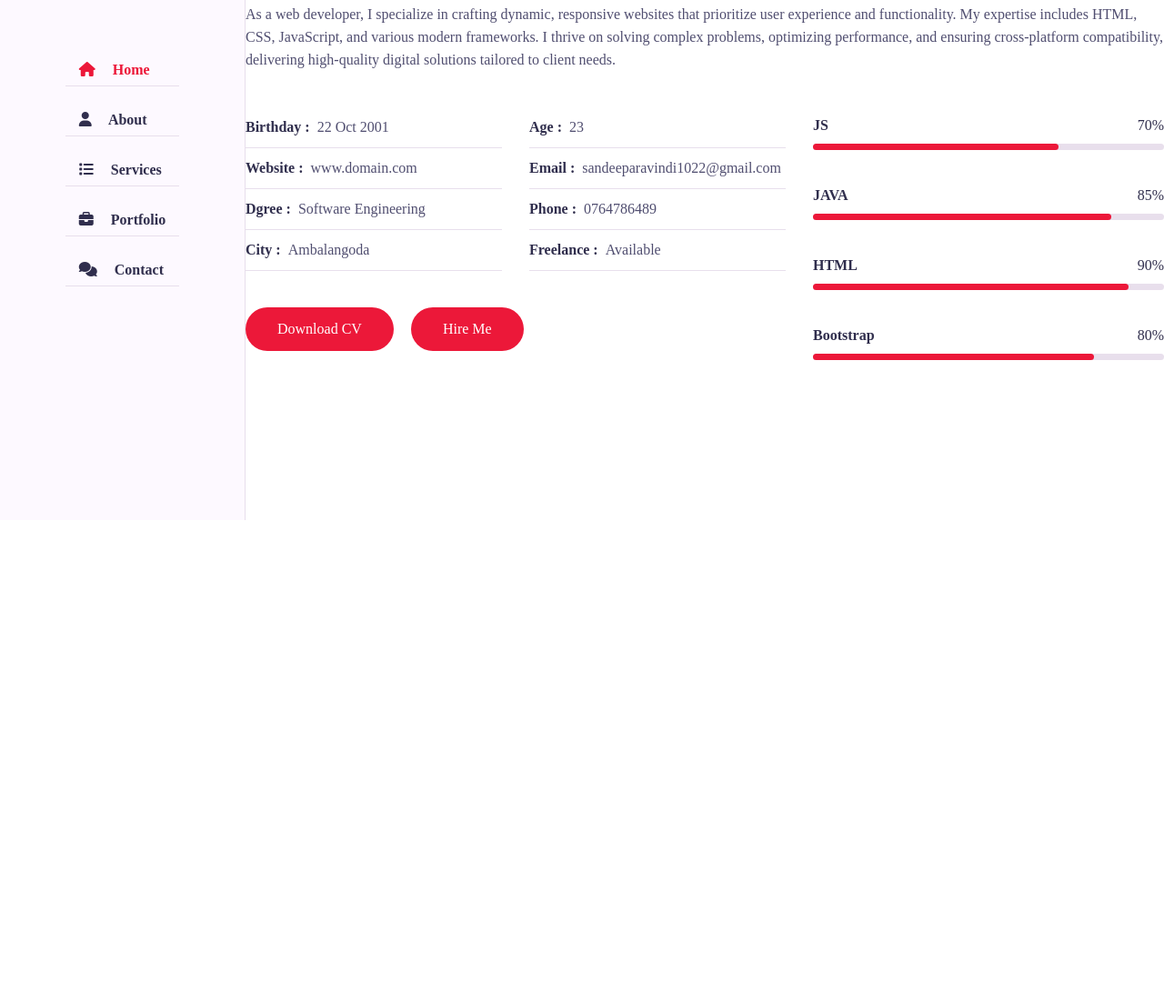
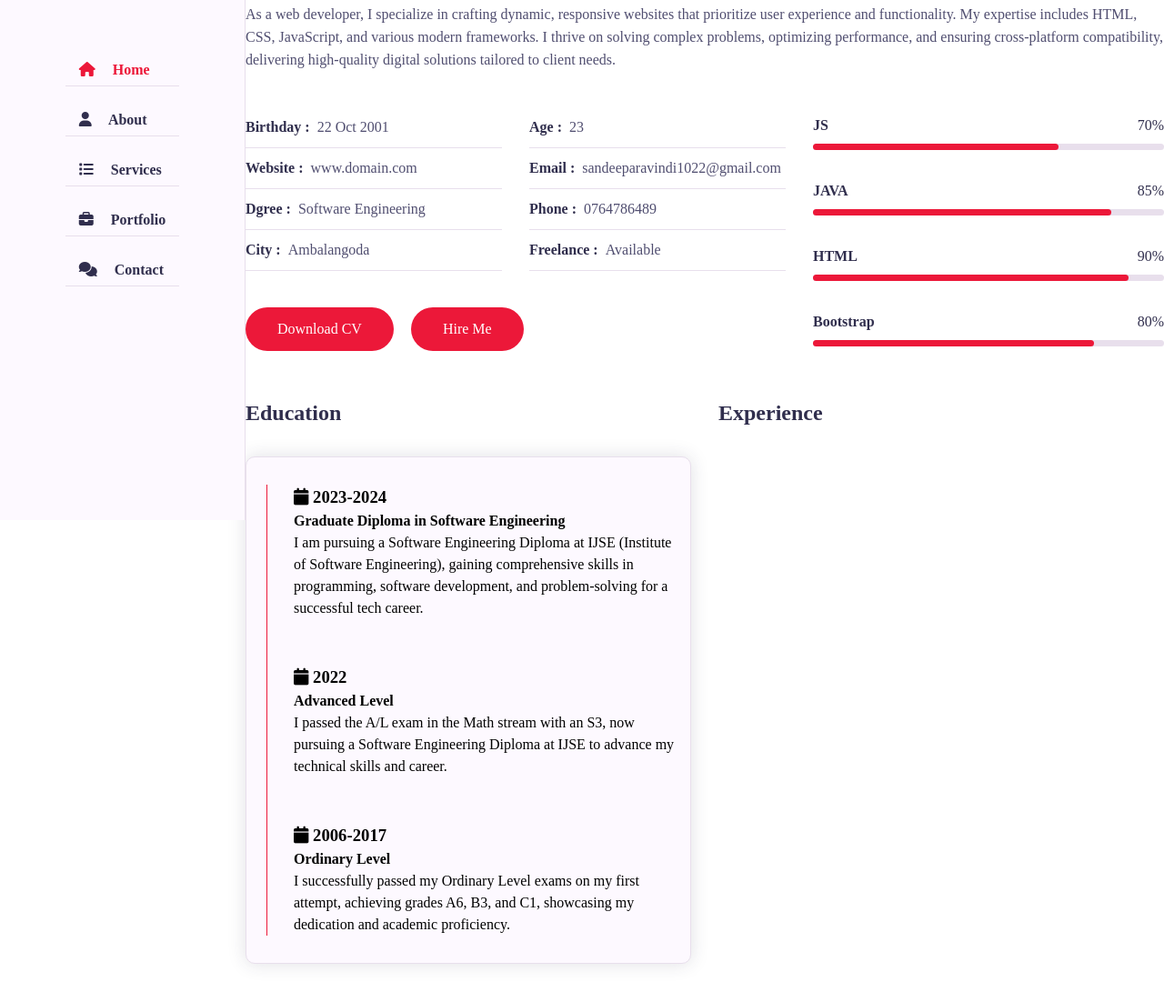
Before and after one commit to sandeeparavindi/My-Profile, a plain HTML site: page Index.html in a window 1280 px wide. Shown: the part 228-1330 px from the top of the page at 91% size. Before the commit the page ends 800 px from the top, so only its background shows below. Drawn offline with Linux system fonts and the light colour scheme; a web font is replaced by a local one.

Commit message:
Education cart completed

```diff
--- a/Index.html
+++ b/Index.html
@@ -133,6 +133,50 @@
                                 </div>
                             </div>
                         </div>
+                        <div class="row">
+                            <div class="education padd-15">
+                                <h3 class="tittle">Education</h3>
+                                <div class="row">
+                                    <div class="timeline-box padd-15">
+                                        <div class="timeline shadow-dark">
+                                            <div class="timeline-item">
+                                                <div class="circle-dot"></div>
+                                                <h3 class="timeline-date">
+                                                    <i class="fa fa-calendar"></i> 2023-2024
+                                                </h3>
+                                                <h4 class="timeline-tittle">Graduate Diploma in Software Engineering</h4>
+                                                <p class="timeline-text">I am pursuing a Software Engineering Diploma
+                                                     at IJSE (Institute of Software Engineering), gaining comprehensive skills in programming, software development,
+                                                     and problem-solving for a successful tech career.</p>
+                                            </div>
+                                            <div class="timeline-item">
+                                                <div class="circle-dot"></div>
+                                                <h3 class="timeline-date">
+                                                    <i class="fa fa-calendar"></i> 2022
+                                                </h3>
+                                                <h4 class="timeline-tittle">Advanced Level</h4>
+                                                <p class="timeline-text">I passed the A/L exam in the Math stream
+                                                    with an S3, now pursuing a Software Engineering Diploma at IJSE to
+                                                     advance my technical skills and career.</p>
+                                            </div>
+                                            <div class="timeline-item">
+                                                <div class="circle-dot"></div>
+                                                <h3 class="timeline-date">
+                                                    <i class="fa fa-calendar"></i> 2006-2017
+                                                </h3>
+                                                <h4 class="timeline-tittle">Ordinary Level</h4>
+                                                <p class="timeline-text">I successfully passed my Ordinary Level
+                                                    exams on my first attempt, achieving grades A6, B3, and C1,
+                                                    showcasing my dedication and academic proficiency.</p>
+                                            </div>
+                                        </div>
+                                    </div>
+                                </div>
+                            </div>
+                            <div class="experience padd-15">
+                                <h3 class="tittle">Experience</h3>
+                            </div>
+                        </div>
                     </div>
                 </div>
             </div>
--- a/css/Style.css
+++ b/css/Style.css
@@ -126,6 +126,10 @@ ul {
 
 .btn:hover{
     transform: scale(1.05);
+}
+
+.shadow-dark {
+    box-shadow: 0 0 20px rgba(48,46,77,0.15);
 }
 
 .aside {
@@ -435,7 +439,7 @@ h3.my-profession{
 }
 
 .about .about-content .skills .skill-item {
-    margin-bottom: 30px;
+    margin-bottom: 25px;
 }
 
 .about .about-content .skills .skill-item .progress .progress-in {
@@ -455,3 +459,55 @@ h3.my-profession{
     font-weight: 400;
     line-height: 40px;
 }
+
+.about .about-content .education,
+.about .about-content .experience {
+    flex: 0 0 50%;
+    max-width: 50%;
+    margin-top: 30px;
+}
+
+.about .about-content h3.tittle {
+    font-size: 24px;
+    margin-bottom: 30px;
+    font-weight: 700;
+    color: var(--text-black-900);
+}
+
+.about .about-content .timeline-box {
+    flex: 0 0 100%;
+    max-width: 100%;
+}
+
+.about .about-content .timeline {
+    background-color: var(--bg-black-100);
+    padding: 30px 15px;
+    border: 1px solid var(--bg-black-50);
+    border-radius: 10px;
+    width: 100%;
+    position: relative;
+}
+
+.about .about-content .timeline .timeline-item {
+    position: relative;
+    padding-left: 37px;
+    padding-bottom: 50px;
+}
+
+.about .about-content .timeline .timeline-item:last-child {
+    padding-bottom: 0;
+}
+
+.about .about-content .timeline .timeline-item:before {
+    content: '';
+    width: 1px;
+    position: absolute;
+    height: 100%;
+    left: 7px;
+    top: 0;
+    background-color: var(--skin-color);
+}
+
+.about .about-content .timeline .circle-dot{
+
+}
```
